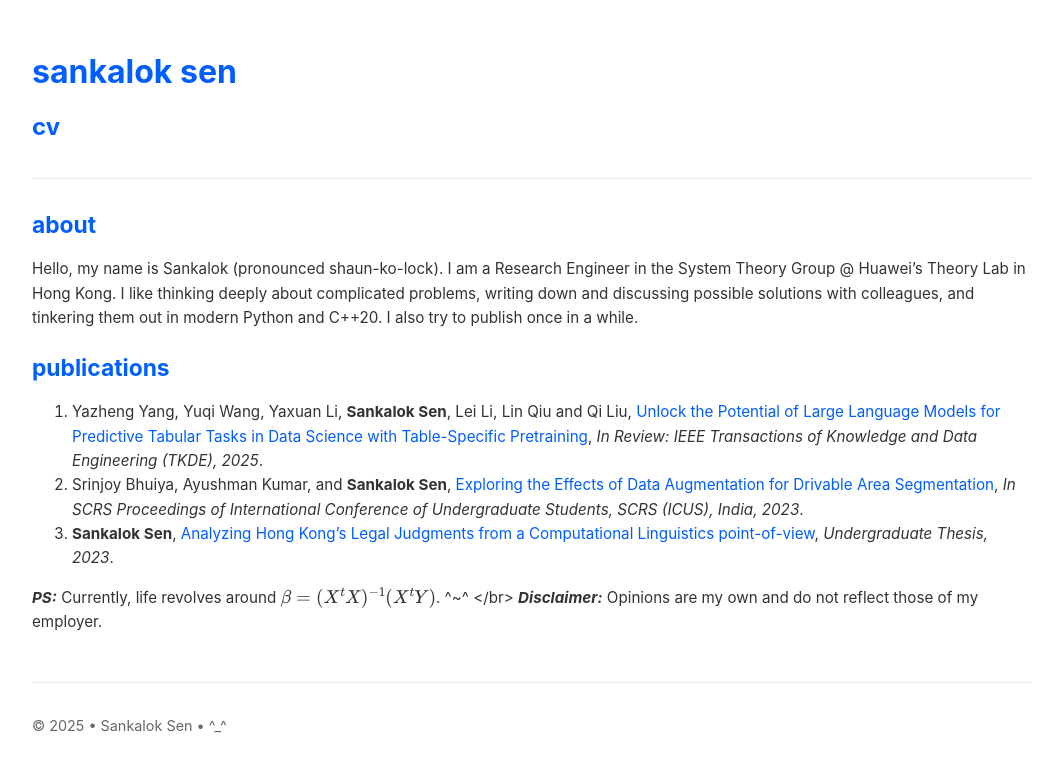
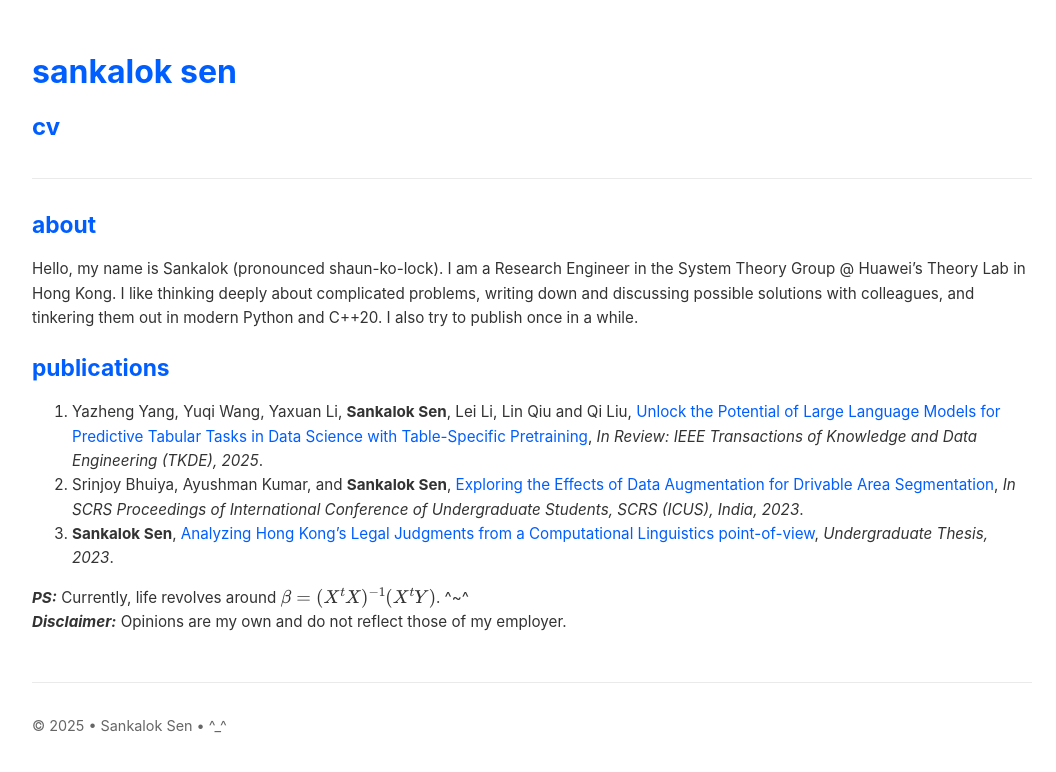
Before and after one commit to sankalok/sankalok.github.io, a Jekyll site: the page built from index.md, in a window 1280 px wide. Shown: the top 772 px of the page, without its empty margins (108-1164 px from the left). Built offline with Jekyll 4.4.1, drawn with Linux system fonts in a browser that asks for light colours.

```diff
--- a/index.md
+++ b/index.md
@@ -24,5 +24,5 @@ Proceedings of International Conference of Undergraduate Students, SCRS (ICUS),
   </li>
 </ol>
 
-**_PS:_** Currently, life revolves around $\beta = (X^t X)^{-1}(X^t Y)$. ^~^ </br>
+**_PS:_** Currently, life revolves around $\beta = (X^t X)^{-1}(X^t Y)$. ^~^ <br>
 **_Disclaimer:_** Opinions are my own and do not reflect those of my employer.
```
